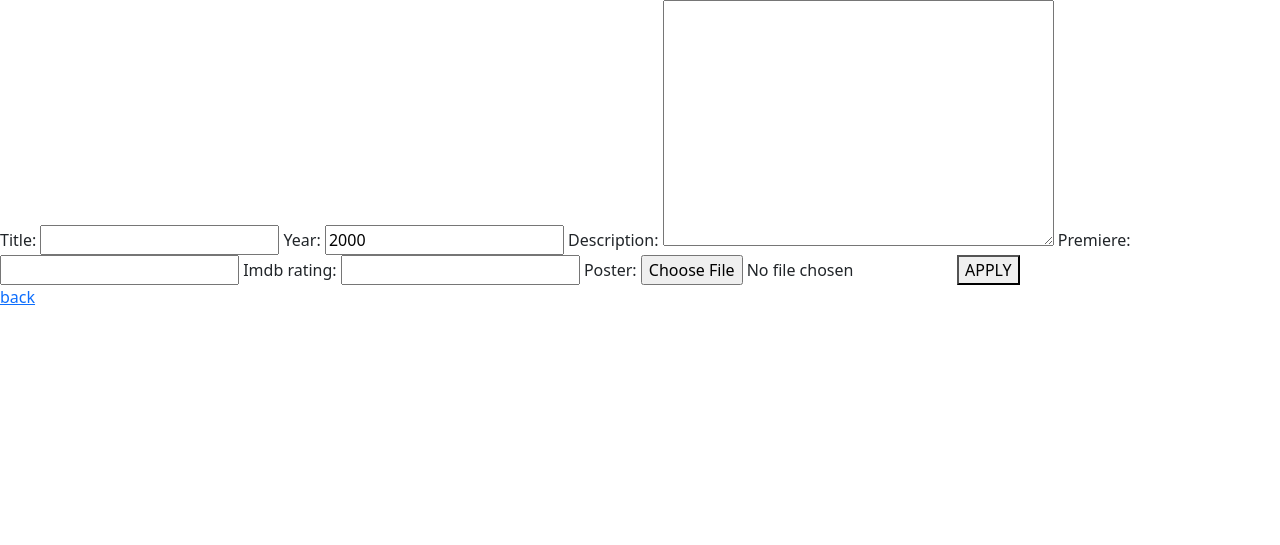
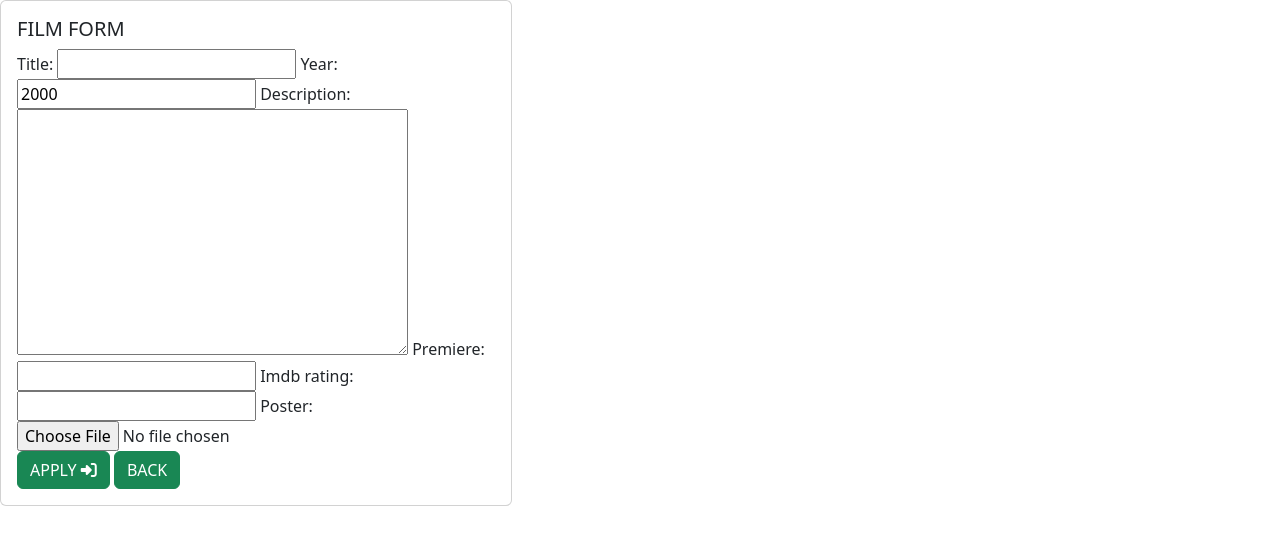
Before and after one commit to Piotroog/Django_app_films, a Django app: page /app_films/new/ in a window 1280 px wide. Shown: the top 545 px of the page. Run offline with Django 4.2, Linux system fonts and the light colour scheme; some libraries are stand-ins or nearby versions.

Commit message:
form_film.htlm

```diff
--- a/templates/form_film.html
+++ b/templates/form_film.html
@@ -1,15 +1,22 @@
 {% extends 'main.html' %}
 {% load bootstrap %}
+
 {% block title %}
     Film list
 {% endblock %}
 
 {% block website %}
+    <div class="card" style="width: 32rem;">
+        <div class="card-body">
+            <h5 class="card-title">FILM FORM</h5>
+            <form method="post" enctype="multipart/form-data">
+                {% csrf_token %}
+                {{ form|bootstrap }}
+                <br>
+                <button class="btn btn-success" type="submit">APPLY <i class="fa-solid fa-right-to-bracket"></i></button>
+               <button onclick="location.href='{% url 'all' %}'" class="btn btn-success">BACK</button>
 
-    <form method="post" enctype="multipart/form-data">
-        {% csrf_token %}
-        {{ form|bootstrap }}
-        <button type="submit">APPLY</button>
-    </form>
-    <a href="{%url 'all' %}">back</a>
+            </form>
+        </div>
+    </div>
 {% endblock %}
```
